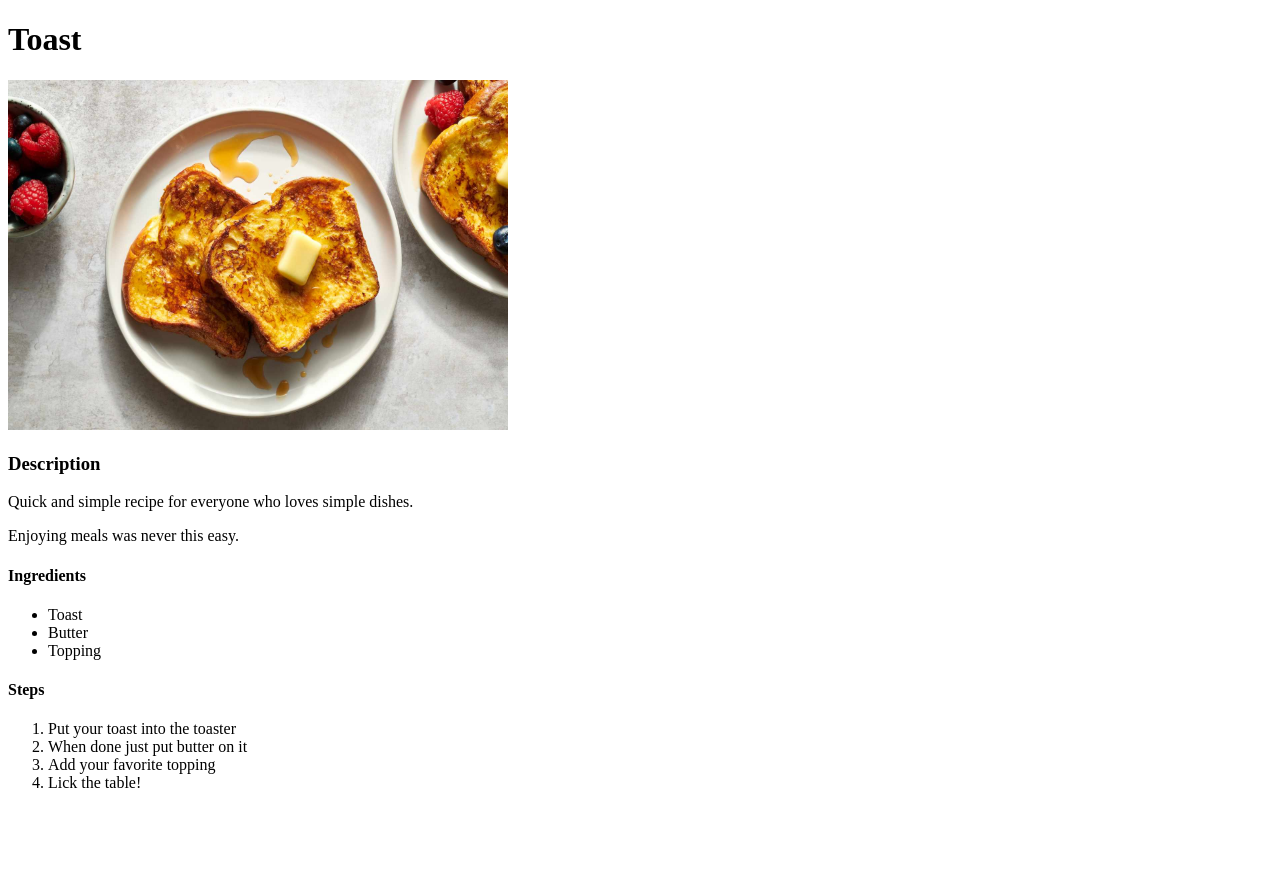
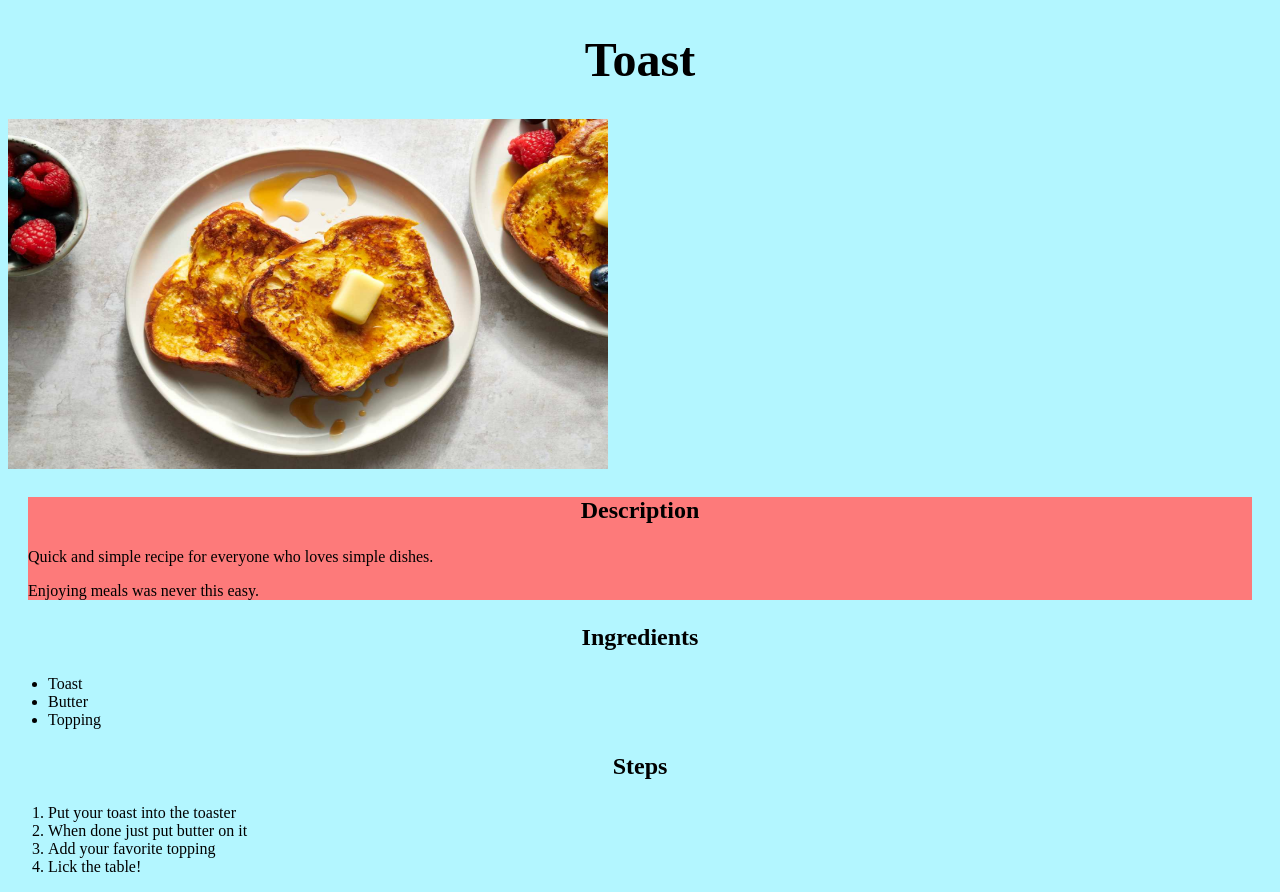
Before and after one commit to KekWich/odin-recipes, a plain HTML site: page recipes/toast.html in a window 1280 px wide. Before the commit the page ends 808 px from the top, so only its background shows below. Drawn offline with Linux system fonts and the light colour scheme.

Commit message:
Added stylesheet styles.css
Adjusted size for h1 and h3
Added background color to description
Formated image size to be same for all recipes
Added background color

```diff
--- a/recipes/toast.html
+++ b/recipes/toast.html
@@ -4,6 +4,7 @@
     <head>
         <meta charaset="UTF-8">
         <title>Toast</title>
+        <link rel="stylesheet" href="../styles.css">
     </head>
 
     <body>
@@ -11,6 +12,7 @@
 
         <img src="./../img/toast.jpg" alt="Toast" width="500" height="350">
 
+        <div class="description">
           <h3>Description</h3>
           <p>
               Quick and simple recipe for everyone who loves simple dishes.
@@ -18,8 +20,8 @@
           <p>
               Enjoying meals was never this easy.
           </p>
-
-        <h4>Ingredients</h4>
+        </div>
+        <h3>Ingredients</h3>
 
         <ul>
             <li>
@@ -33,7 +35,7 @@
             </li>
         </ul>
 
-        <h4>Steps</h4>
+        <h3>Steps</h3>
 
         <ol>
             <li>
--- /dev/null
+++ b/styles.css
@@ -0,0 +1,35 @@
+/* styles.css */
+
+body {
+    background-color: rgb(179, 246, 255);
+}
+
+h1 {
+    font-size: 48px;
+    text-align: center;
+}
+
+.list {
+    font-size: 24px;
+    color: black;
+    text-decoration: none;
+}
+
+img {
+    width: 600px;
+    height: 350px;
+}
+
+h3 {
+    font-size: 24px;
+    text-align: center;
+}
+
+.description {
+    background-color: rgb(253, 122, 122);
+    margin: 20px;
+}
+
+.description .par{
+    background-color: black;
+}
```
Also changed, not shown: index.html (+4 -1 lines), recipes/bakedpotato.html (+3 -2 lines), recipes/hamandeggs.html (+5 -4 lines). Lines whose indentation alone changed are shown as unchanged.
